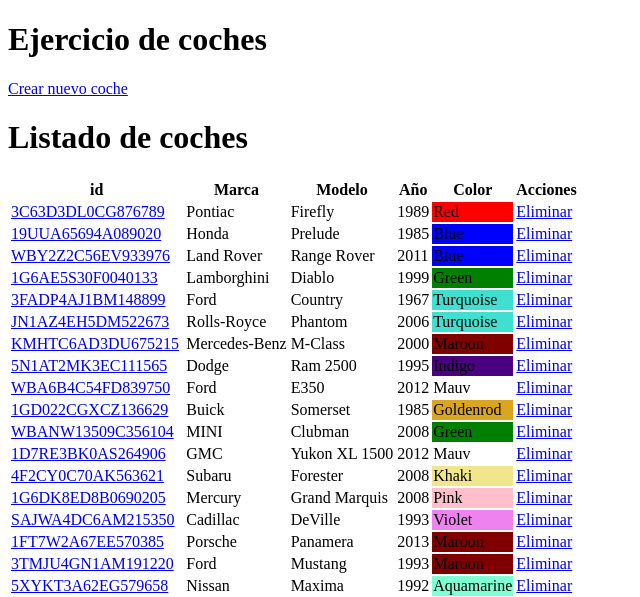
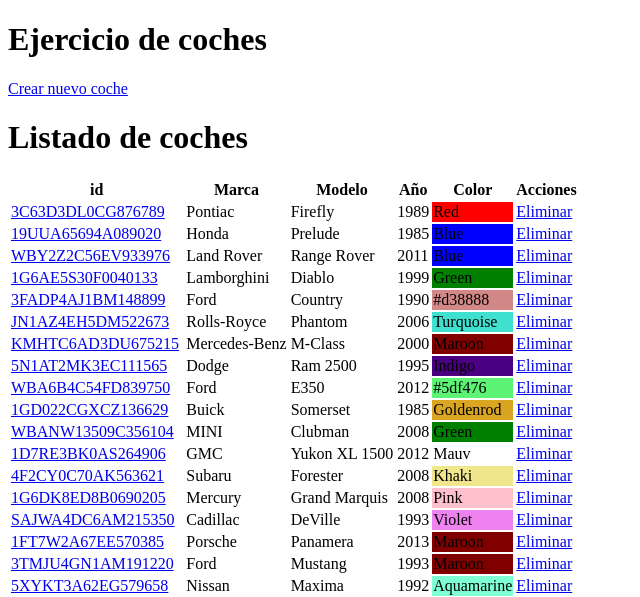
Before and after one commit to Atteneri03/DSW2023-cars, a PHP site: page /index.php in a window 1280 px wide. Shown: the top 597 px of the page, without its empty margins (0-640 px from the left). Run offline with PHP 8.4, Linux system fonts and the light colour scheme.

Commit message:
add update car

```diff
--- a/data/cars.json
+++ b/data/cars.json
@@ -31,8 +31,8 @@
         "id": "3FADP4AJ1BM148899",
         "make": "Ford",
         "model": "Country",
-        "year": 1967,
-        "color": "Turquoise"
+        "year": "1990",
+        "color": "#d38888"
     },
     {
         "id": "JN1AZ4EH5DM522673",
@@ -59,8 +59,8 @@
         "id": "WBA6B4C54FD839750",
         "make": "Ford",
         "model": "E350",
-        "year": 2012,
-        "color": "Mauv"
+        "year": "2012",
+        "color": "#5df476"
     },
     {
         "id": "1GD022CGXCZ136629",
--- a/public/index.php
+++ b/public/index.php
@@ -45,24 +45,11 @@
       case "edit":
         $controller->edit($id);
         break;
+      case "update":
+        $controller->update($id,$_POST);
+        break;
     }
-    // $controller = new CarController();
 
-    // if(isset($_GET["id"])){
-    //   $id = $_GET["id"];
-    //   if(isset($_GET["action"])){
-    //     $action = $_GET["action"];
-    //     if($action == "delete"){
-    //       $controller->delete($id);
-    //     }
-    //   } else {
-    //     $controller->show($id);
-    //   }
-    // } else {
-    //   $controller->create();
-    //   $controller->list();
-    // }
-
-    ?>
+  ?>
 </body>
 </html>
--- a/src/controllers/CarController.php
+++ b/src/controllers/CarController.php
@@ -57,4 +57,10 @@ class CarController {
     require "../src/views/edit.php";
   }
 
+  public function update($id, $data) {
+    Car::update($id,$data);
+    $this->list();
+
+  }
+
 }
--- a/src/models/Car.php
+++ b/src/models/Car.php
@@ -67,4 +67,18 @@ class Car {
 
   }
 
+  public static function update($id, $data) {
+    $cars = self::getAll();
+    foreach($cars as $car){
+      if($car->id == $id){
+        $car->make = $data["make"];
+        $car->model = $data["model"];
+        $car->year = $data["year"];
+        $car->color = $data["color"];
+      }
+    }
+
+    self::save($cars);
+  }
+
 }
--- a/src/views/edit.php
+++ b/src/views/edit.php
@@ -1,8 +1,5 @@
 <h2>Editando el coche con id: <?=$id?></h2>
-<form action="index.php?action=update" method="post">
-
-  <input type="hidden" name="id" id="" value ="<?=$id?>">
-
+<form action="index.php?action=update&id=<?=$id?>" method="post">
   <p>
   <label for="">Marca</label>
   <input type="text" name="make" value="<?=$car->make?>">
```
